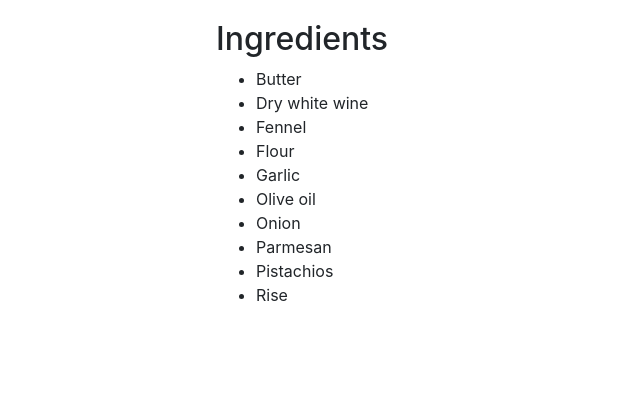
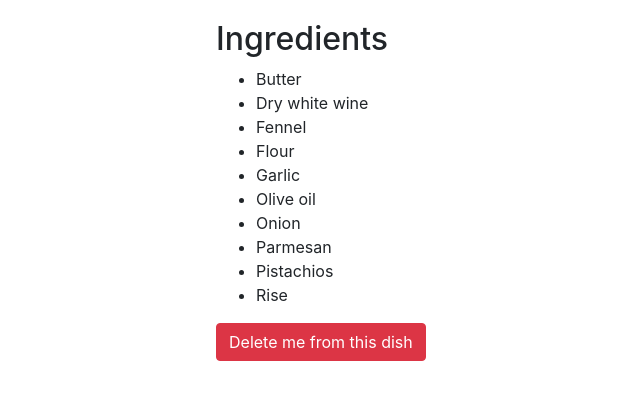
Before and after one commit to Mykhailo-Benzel/restaurant-kitchen-service, a Django app: page /dish/1 in a window 1280 px wide. Shown: the part 268-668 px from the top of the page, without its empty margins (167-807 px from the left). Run offline with Django 4.2, Linux system fonts and the light colour scheme; a user stored in the database is signed in; data comes from the database, SQL or seed files in the repository; both versions use the stored data as it was after the commit.

Commit message:
Added function toggle or assign to dish

```diff
--- a/kitchen/urls.py
+++ b/kitchen/urls.py
@@ -17,6 +17,7 @@ from kitchen.views import (
     CookListView,
     CookDetailView,
     CookCreateView,
+    toggle_assign_to_dish,
 )
 
 urlpatterns = [
@@ -33,6 +34,8 @@ urlpatterns = [
     path("dish/create", DishCreateView.as_view(), name="dish-create"),
     path("dish/<int:pk>/update", DishUpdateView.as_view(), name="dish-update"),
     path("dish/<int:pk>/delete", DishDeleteView.as_view(), name="dish-delete"),
+    path("dishes/<int:pk>/toggle-assign/", toggle_assign_to_dish, name="toggle-dish-assign",
+    ),
     path("cook/", CookListView.as_view(), name="cook-list"),
     path("cook/<int:pk>", CookDetailView.as_view(), name="cook-detail"),
     path("cook/create", CookCreateView.as_view(), name="cook-create")
--- a/kitchen/views.py
+++ b/kitchen/views.py
@@ -1,5 +1,6 @@
 from django.contrib.auth.decorators import login_required
 from django.contrib.auth.mixins import LoginRequiredMixin
+from django.http import HttpResponseRedirect
 from django.shortcuts import render
 from django.urls import reverse_lazy
 from django.views import generic
@@ -196,3 +197,15 @@ class CookDetailView(LoginRequiredMixin, generic.DetailView):
 class CookCreateView(LoginRequiredMixin, generic.CreateView):
     model = Cook
     form_class = CookCreationForm
+
+
+@login_required
+def toggle_assign_to_dish(request, pk):
+    cook = Cook.objects.get(id=request.user.id)
+    if (
+        Dish.objects.get(id=pk) in cook.dishes.all()
+    ):
+        cook.dishes.remove(pk)
+    else:
+        cook.dishes.add(pk)
+    return HttpResponseRedirect(reverse_lazy("kitchen:dish-detail", args=[pk]))
--- a/templates/kitchen/dish_detail.html
+++ b/templates/kitchen/dish_detail.html
@@ -23,5 +23,14 @@
         <li>{{ ingredient.name }}</li>
       {% endfor %}
     </ul>
+  {% if dish in user.dishes.all %}
+      <a href="{% url 'kitchen:toggle-dish-assign' pk=dish.id %}" id="assign" class="btn btn-danger link-to-page">
+        Delete me from this dish
+      </a>
+    {% else %}
+      <a href="{% url 'kitchen:toggle-dish-assign' pk=dish.id %}" id="assign" class="btn btn-success link-to-page">
+        Assign me to this dish
+      </a>
+    {% endif %}
   </div>
 {% endblock %}
```
Also changed, not shown: db.sqlite3.
